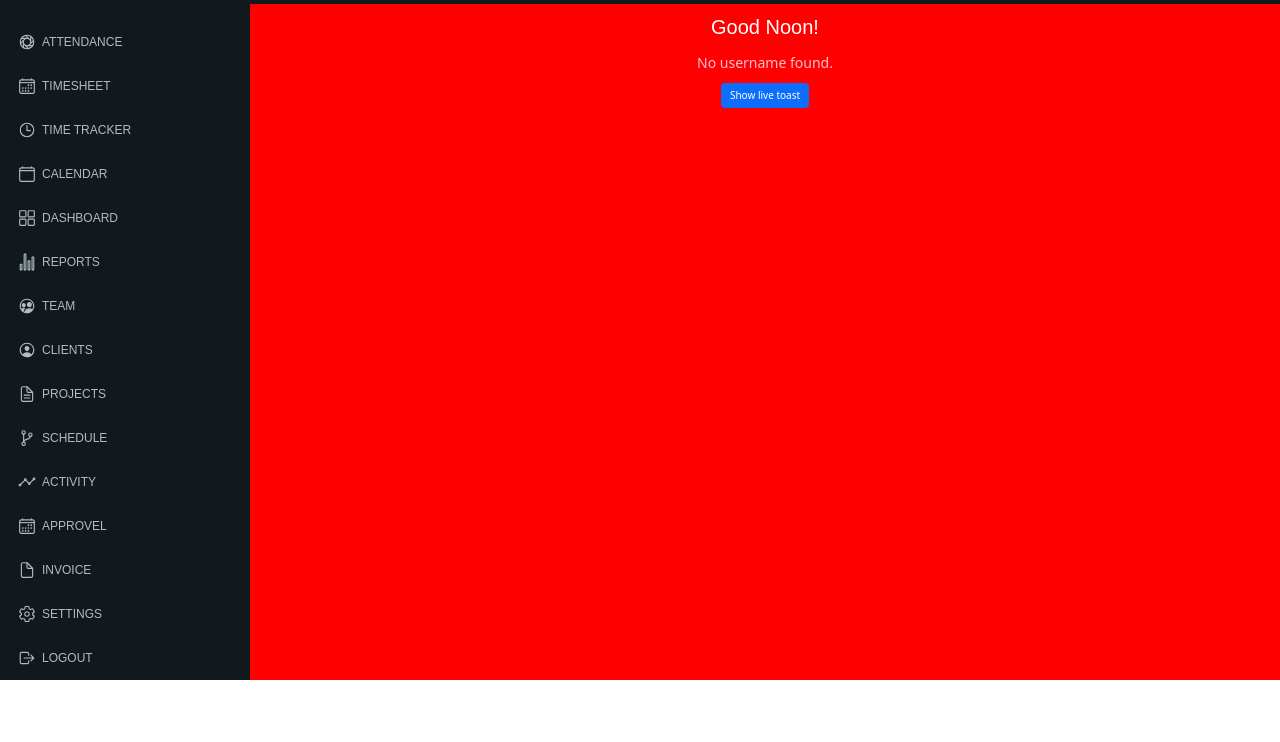
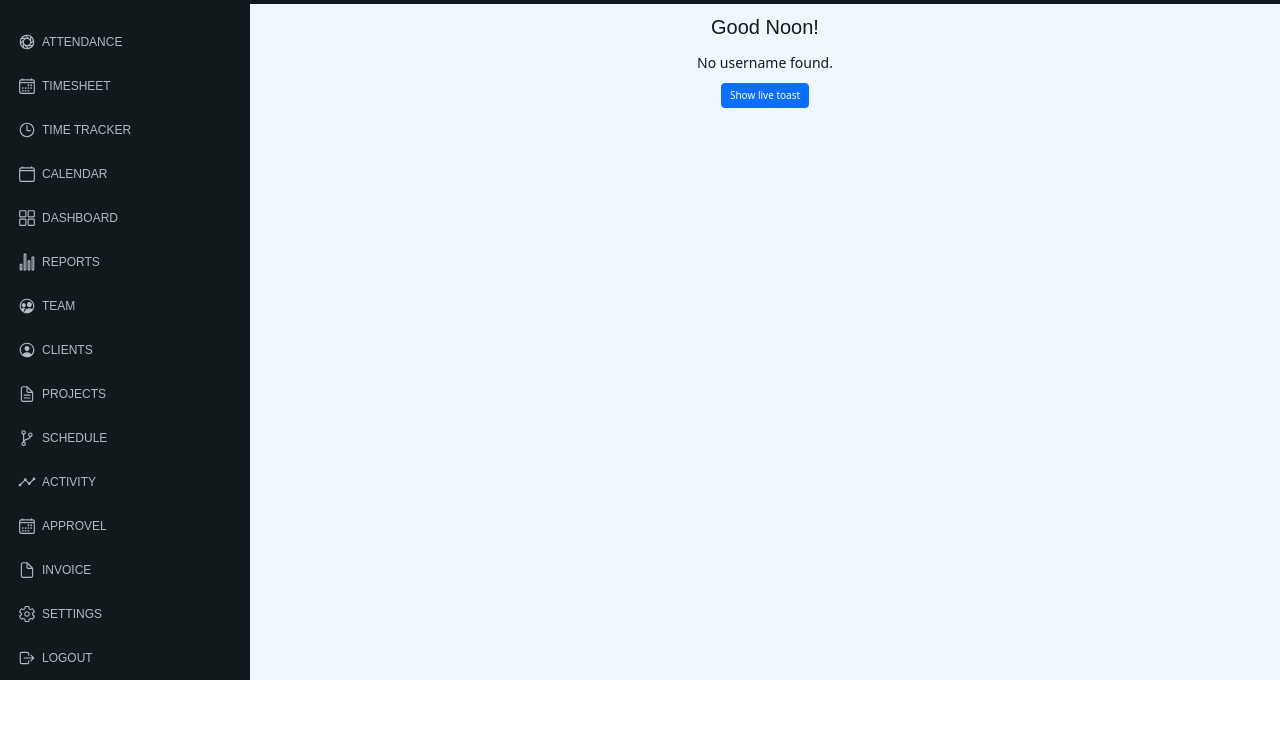
Before and after one commit to toufikunsure-4529/Frontend-Activity-Project, a plain HTML site: page public/home.html in a window 1280 px wide. Shown: the part 58-800 px from the top of the page. Drawn offline with nearby package versions, Linux system fonts and the light colour scheme.

Commit message:
Update home page bg

```diff
--- a/css/home.css
+++ b/css/home.css
@@ -94,8 +94,7 @@ html{
 }
 
 .ss{
-
-  background-color: RED;
+  background-color: aliceblue;
   color: #263238;
   text-align: center;
 }
@@ -140,7 +139,7 @@ html{
   font-family: sans-serif;
   font-size: 2rem;
   font-weight: 400;
-  color: #fff;
+  color: #12191D;
   margin-top: 0.8rem;
 }
 
@@ -168,7 +167,7 @@ html{
 #usernameDisplay{
   font-size: 14px;
   margin-top: 10px;
-  color: pink;
+  color: #12191D;
 }
 
 .icon{
```
